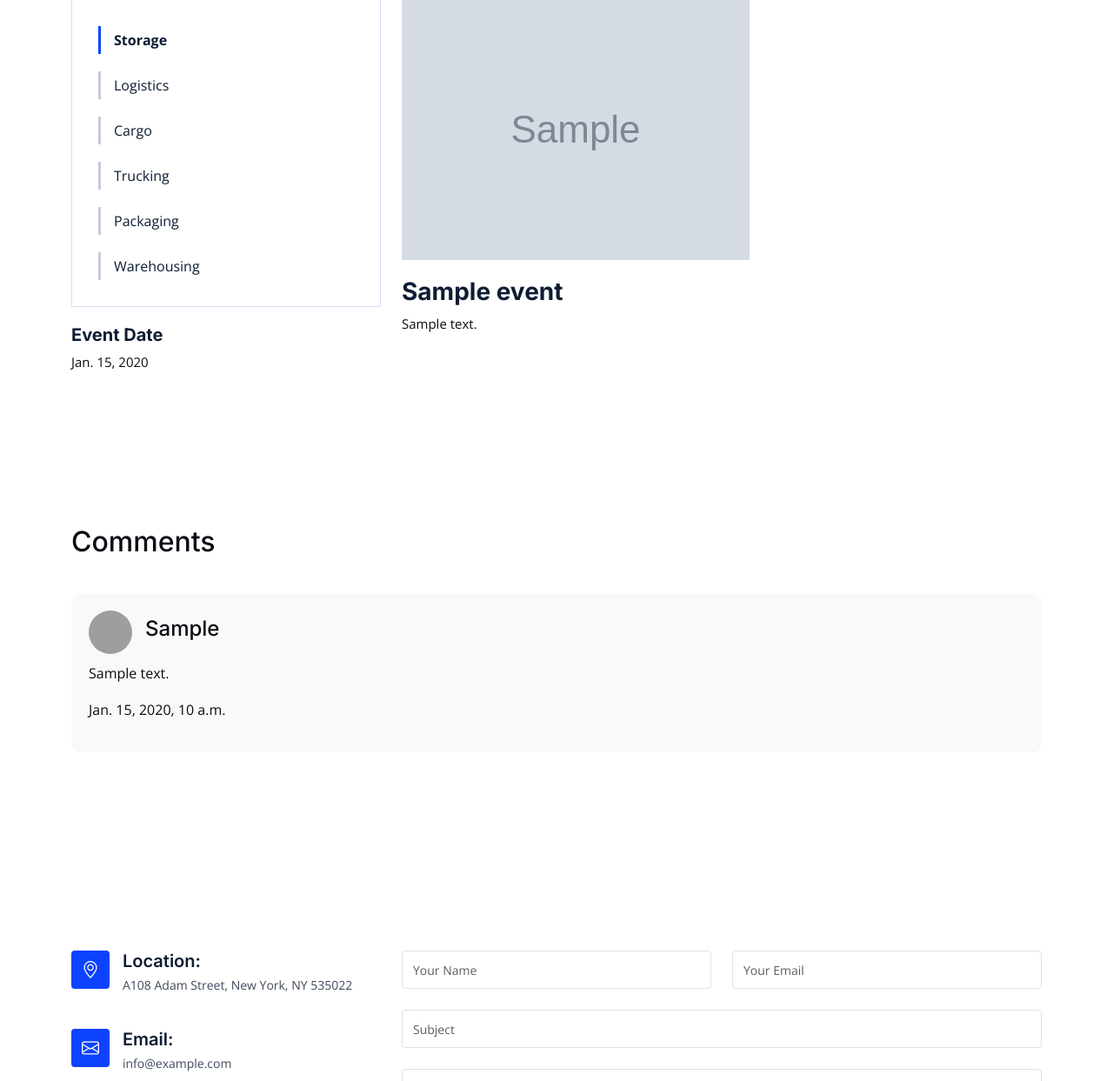
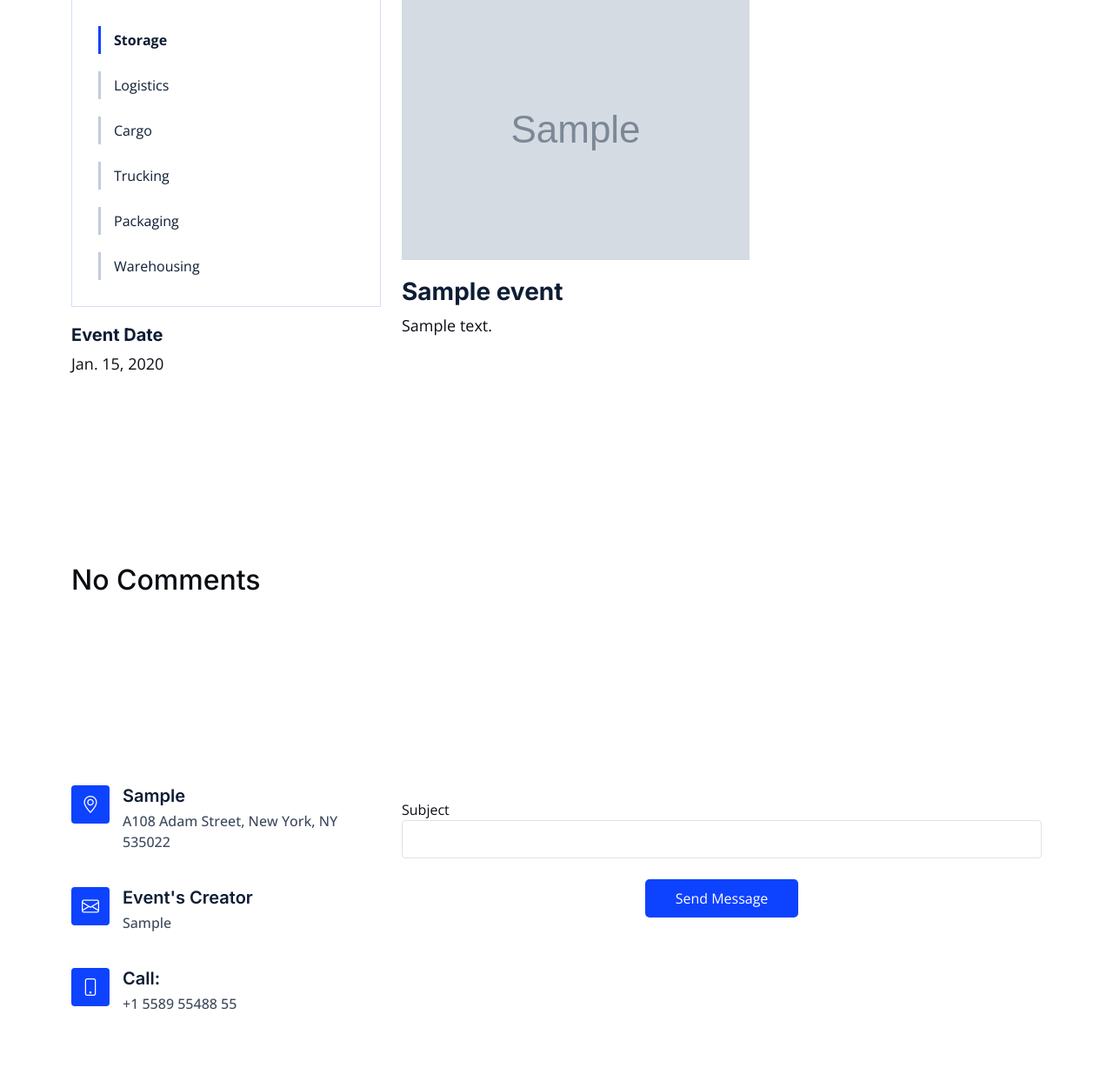
Before and after one commit to yunusolcar/eventcrafter, a Django app: a page that uses eventcrafter/event/templates/event/event-detail.html in a window 1280 px wide. Shown: the part 528-1771 px from the top of the page at 87% size. Run offline with Django 5.2, Linux system fonts and the light colour scheme; tables that the repository leaves empty hold one stand-in row (values such as "Sample post"); grey boxes marked "Sample" are stand-in pictures; some libraries are stand-ins or nearby versions; grey boxes are pictures that could not be loaded.

Commit message:
fix: comment form working correctly now

```diff
--- a/eventcrafter/event/forms.py
+++ b/eventcrafter/event/forms.py
@@ -1,24 +1,29 @@
 from django import forms
 from django.forms import widgets
-from event.models import Event
+from event.models import Event, Comment
 
 
 class CreateEventForm(forms.ModelForm):
     class Meta:
         model = Event
-        fields = ['name', 'description', 'image', 'event_date', 'participants']
-        error_messages = {
-            'name': {
-                'required': 'Name is required!',
-                'max_length': 'Max 100 characters, please!'
-            }
-        }
+        fields = ['name', 'description', 'image', 'event_date', 'participants', 'location']
 
         widgets = {
             'name': widgets.TextInput(attrs={'class': 'form-control'}),
             'description': widgets.TextInput(attrs={'class': 'form-control'}),
+            'location': widgets.TextInput(attrs={'class': 'form-control'}),
             # 'image': widgets.FileInput(),
             'event_date': widgets.DateInput(attrs={'class': 'form-control', 'type': 'date'}),
             'participants': widgets.SelectMultiple(attrs={'class': 'form-control'}),
             'creator': widgets.HiddenInput(),
         }
+
+
+class CreateCommentForm(forms.ModelForm):
+    class Meta:
+        model = Comment
+        fields = ['text']
+
+        widgets = {
+            'text': widgets.TextInput(attrs={'class': 'form-control'}),
+        }
--- a/eventcrafter/event/models.py
+++ b/eventcrafter/event/models.py
@@ -10,6 +10,7 @@ class Event(models.Model):
     description = models.TextField()
     created_at = models.DateTimeField(auto_now_add=True, db_index=True)
     event_date = models.DateField()
+    location = models.CharField(null=True, blank=True, max_length=50)
     image = models.ImageField(upload_to='events', null=True, blank=True)
     slug = models.SlugField(null=False, unique=True, db_index=True)
     creator = models.ForeignKey(User, on_delete=models.CASCADE, related_name='created_events', db_index=True)
--- a/eventcrafter/event/static/event/css/main.css
+++ b/eventcrafter/event/static/event/css/main.css
@@ -1527,7 +1527,8 @@ section {
 .contact .info-item p {
   padding: 0;
   margin-bottom: 0;
-  font-size: 14px;
+  font-size: 16px;
+  font-weight: 500;
   color: rgba(14, 29, 52, 0.8);
 }
 
@@ -1664,7 +1665,7 @@ section {
 }
 
 .service-details p {
-  font-size: 15px;
+  font-size: 18px;
 }
 
 .service-details ul {
@@ -1911,7 +1912,7 @@ section {
 }
 
 .card {
-  border-radius: 20px; /* Kartların köşe yuvarlaklığını artırır */
+  border-radius: 20px;
   overflow: hidden;
   box-shadow: 0 4px 6px rgba(0, 0, 0, 0.1);
   display: flex;
@@ -1923,7 +1924,7 @@ section {
   width: 100%;
   height: 200px;
   object-fit: cover;
-  border-top-left-radius: 20px; /* Resimlerin üst köşelerini de yuvarlar */
+  border-top-left-radius: 20px;
   border-top-right-radius: 20px;
   display: block;
   margin-left: auto;
--- a/eventcrafter/event/templates/event/create-event.html
+++ b/eventcrafter/event/templates/event/create-event.html
@@ -69,6 +69,10 @@
                                     <label for="event_date">Event Date</label>
                                     {{ form.event_date }}
                                 </div>
+                                <div class="form-group">
+                                    <label for="location">Location</label>
+                                    {{ form.location }}
+                                </div>
                                 <!--   <div class="form-group">
                                       <label for="Creator">Creator</label>
                                       {{ form.creator }}
--- a/eventcrafter/event/templates/event/event-detail.html
+++ b/eventcrafter/event/templates/event/event-detail.html
@@ -135,7 +135,7 @@
                     <div class="info-item d-flex">
                         <i class="bi bi-geo-alt flex-shrink-0"></i>
                         <div>
-                            <h4>Location:</h4>
+                            <h4>{{ event.location }}</h4>
                             <p>A108 Adam Street, New York, NY 535022</p>
                         </div>
                     </div><!-- End Info Item -->
@@ -143,8 +143,8 @@
                     <div class="info-item d-flex">
                         <i class="bi bi-envelope flex-shrink-0"></i>
                         <div>
-                            <h4>Email:</h4>
-                            <p>info@example.com</p>
+                            <h4>Event's Creator</h4>
+                            <p>{{ event.creator|title }}</p>
                         </div>
                     </div><!-- End Info Item -->
 
@@ -155,28 +155,14 @@
                             <p>+1 5589 55488 55</p>
                         </div>
                     </div><!-- End Info Item -->
-
                 </div>
 
                 <div class="col-lg-8">
-                    <form action="forms/contact.php" method="POST" role="form" class="php-email-form">
-                        <div class="row">
-                            <div class="col-md-6 form-group">
-                                <input type="text" name="name" class="form-control" id="name" placeholder="Your Name"
-                                       required>
-                            </div>
-                            <div class="col-md-6 form-group mt-3 mt-md-0">
-                                <input type="email" class="form-control" name="email" id="email"
-                                       placeholder="Your Email" required>
-                            </div>
-                        </div>
+                    <form action="{% url 'event-detail' event.slug %}" method="POST" class="php-email-form">
+                        {% csrf_token %}
                         <div class="form-group mt-3">
-                            <input type="text" class="form-control" name="subject" id="subject" placeholder="Subject"
-                                   required>
-                        </div>
-                        <div class="form-group mt-3">
-                            <textarea class="form-control" name="message" rows="5" placeholder="Message"
-                                      required></textarea>
+                            <label for="text">Subject</label>
+                            {{ form.text }}
                         </div>
                         <div class="my-3">
                             <div class="loading">Loading</div>
@@ -187,10 +173,8 @@
                             <button type="submit">Send Message</button>
                         </div>
                     </form>
-                </div><!-- End Contact Form -->
-
+                </div><!-- End Comment Form -->
             </div>
-
         </div>
     </section>
 
--- a/eventcrafter/event/views.py
+++ b/eventcrafter/event/views.py
@@ -1,8 +1,8 @@
-from django.shortcuts import render, redirect
+from django.shortcuts import render, redirect, get_object_or_404
 from event.models import Event, Comment
 from django.contrib.auth.models import User
 from django.views.generic import View
-from .forms import CreateEventForm
+from .forms import CreateEventForm, CreateCommentForm
 from django.utils import timezone
 
 
@@ -10,8 +10,8 @@ from django.utils import timezone
 def index(request):
     now = timezone.now()
     events = Event.objects.filter(event_date__gte=now).order_by('event_date')[:3]
-    participant_count = User.objects.all().count()
-    event_count = Event.objects.all().count()
+    participant_count = User.objects.count()
+    event_count = Event.objects.count()
     context = {
         'events': events,
         'participant_count': participant_count,
@@ -32,20 +32,36 @@ def events(request):
 class CommentView(View):
 
     def get(self, request, slug):
-        event = Event.objects.get(slug=slug)
-        comments = Comment.objects.filter(event=event)
-        print(comments)
+        event = get_object_or_404(Event, slug=slug)
+        form = CreateCommentForm
         context = {
             'event': event,
-            'comments': comments
+            'form': form
         }
         return render(request, 'event/event-detail.html', context)
+
+    def post(self, request, slug):
+        event = get_object_or_404(Event, slug=slug)
+        form = CreateCommentForm(request.POST)
+        if form.is_valid():
+            comment = form.save(commit=False)
+            comment.user = request.user
+            comment.event = event
+            comment.save()
+            return redirect('event-detail', slug=slug)
+        else:
+            context = {
+                'event': event,
+                'form': form
+            }
+            return render(request, 'event/event-detail.html', context)
 
 
 def about(request):
     return render(request, 'event/about.html')
 
 
+# @login_required
 class CreateEvent(View):
 
     def get(self, request):
```
Also changed, not shown: eventcrafter/templates/base.html (deleted, +0 -24 lines), eventcrafter/event/migrations/0017_event_location.py (added), eventcrafter/static/img/2.jpeg (deleted), eventcrafter/static/img/about.jpg (deleted), eventcrafter/static/img/apple-touch-icon.png (deleted), eventcrafter/static/img/cargo-service.jpg (deleted), eventcrafter/static/img/cta-bg.jpg (deleted), eventcrafter/static/img/favicon.png (deleted), eventcrafter/static/img/features-1.jpg (deleted).
